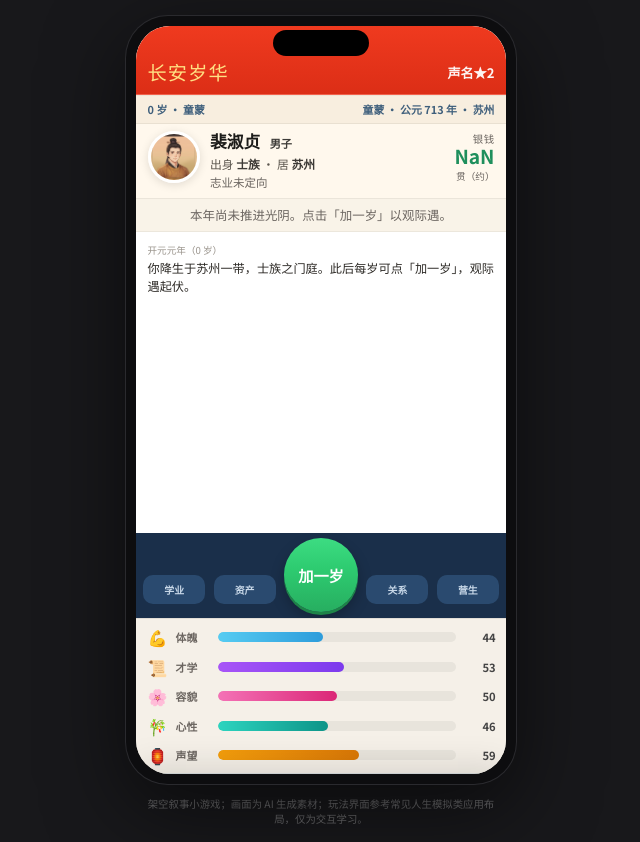
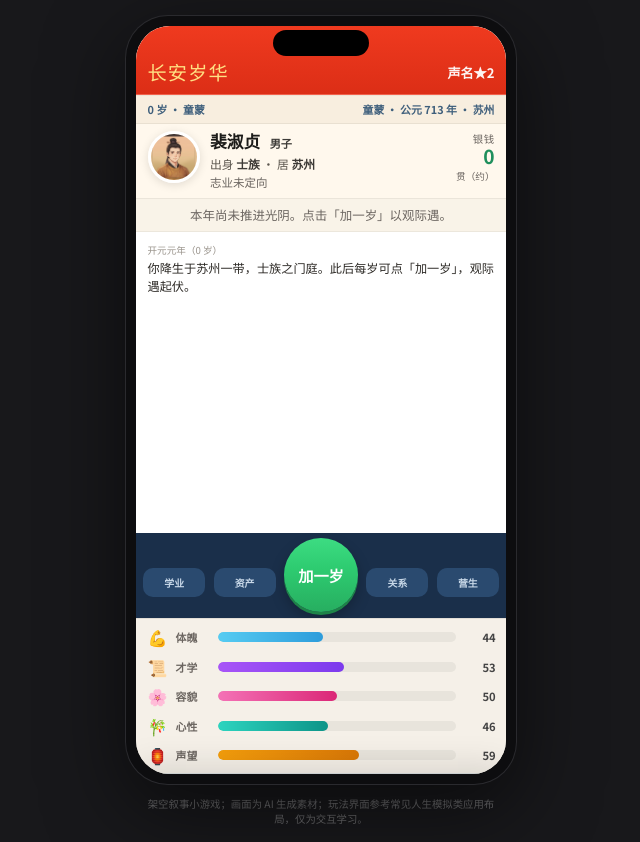
Before and after one commit to pdrdzyk/life-sim-game-tang, a plain HTML site: page index.html in a window 1280 px wide. Both pictures are taken after a click on the button "开卷 · 降生". Shown: the whole page, without its empty margins (319-959 px from the left). Drawn offline with Linux system fonts and the light colour scheme; a web font is replaced by a local one.

Commit message:
fix money init and raise nav buttons
Initialize personal money at 0 for all births while keeping family wealth hidden, and move bottom nav buttons further up to align with the central age button.

Made-with: Cursor

```diff
--- a/index.html
+++ b/index.html
@@ -382,7 +382,7 @@
       min-width: 62px;
       cursor: pointer;
       transition: transform 0.1s, background 0.15s;
-      transform: translateY(-8px);
+      transform: translateY(-15px);
     }
     .dock-grid-btn:active { transform: scale(0.97); }
 
--- a/js/game.js
+++ b/js/game.js
@@ -22,6 +22,8 @@
 
   // 主界面仅展示五维（对齐 BitLife 的紧凑状态栏）
   const STAT_KEYS = ["体魄", "才学", "容貌", "心性", "声望"];
+  // 隐藏维度：不在主页展示，但参与系统计算（如资产底子、死亡判定）
+  const HIDDEN_STAT_KEYS = ["家境"];
 
   const STAT_META = {
     体魄: { emoji: "💪", cls: "hp", label: "体魄" },
@@ -117,7 +119,7 @@
   function rollStatsForOrigin(origin) {
     const ranges = ORIGIN_RANGES[origin];
     const stats = {};
-    STAT_KEYS.forEach(function (k) {
+    STAT_KEYS.concat(HIDDEN_STAT_KEYS).forEach(function (k) {
       const r = ranges[k];
       stats[k] = clampStat(randInt(r[0], r[1]));
     });
@@ -168,8 +170,6 @@
     const origin = pick(ORIGINS);
     const city = pick(CITIES);
     const stats = rollStatsForOrigin(origin);
-    const silver = silverFrom家境(stats.家境);
-    const land = randInt(0, Math.floor(stats.家境 / 25));
     return {
       familyName: pick(SURNAMES),
       givenName: gender === "男" ? pick(MALE_NAMES) : pick(FEMALE_NAMES),
@@ -812,7 +812,8 @@
 
     const family = genFamily(ch);
     const assets = {
-      silver: silverFrom家境(ch.stats.家境),
+      // BitLife式：出生时个人现金统一为 0，不继承家境现金。
+      silver: 0,
       land: randInt(0, Math.floor(ch.stats.家境 / 22)),
       dwelling: dwellingFrom家境(ch.stats.家境),
     };
```
